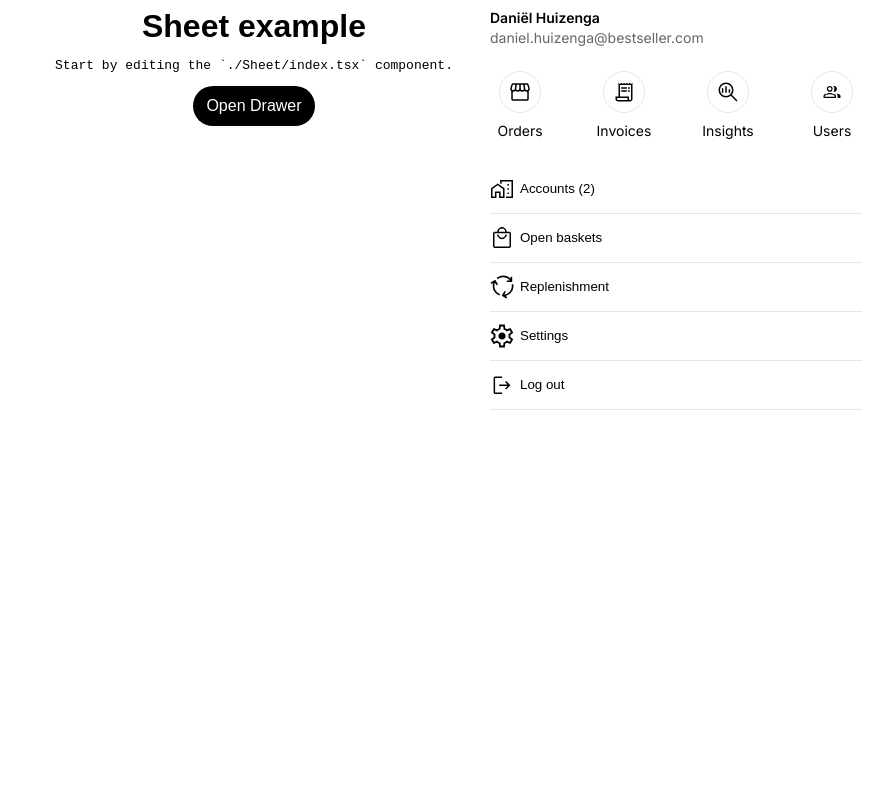
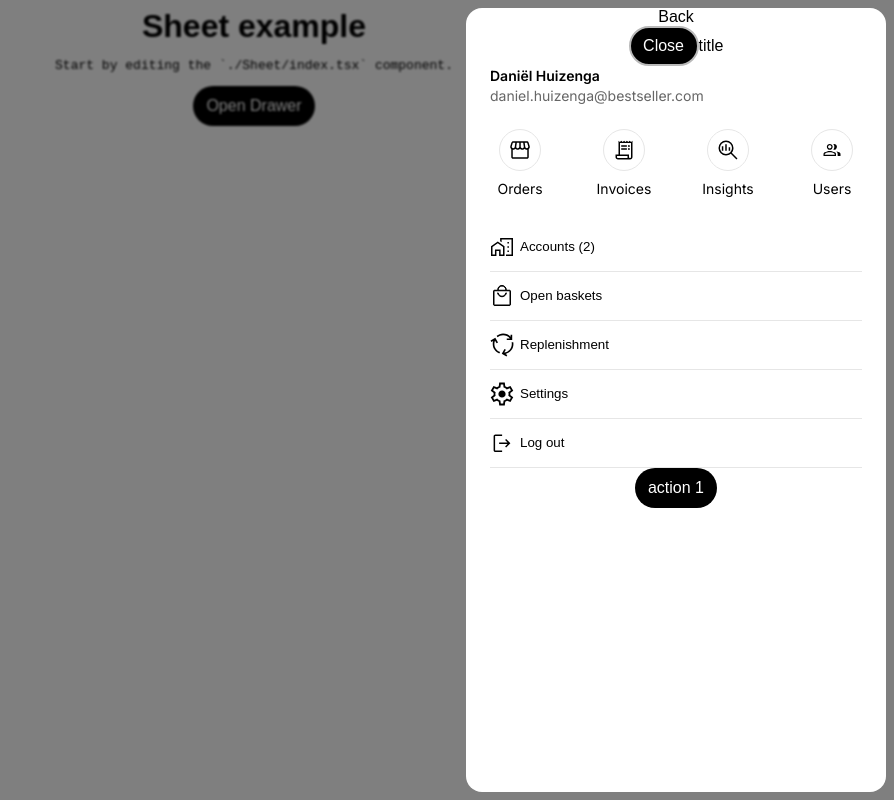
Before and after one commit to fietsmand/React-sheets-component-playground, a React (Vite) app: page / in a window 1280 px wide. Both pictures are taken after a click on the button "Open Drawer". Shown: the whole page, without its empty margins (386-1280 px from the left). Built offline with nearby package versions, Linux system fonts and the light colour scheme.

Commit message:
Progress

```diff
--- a/src/App.tsx
+++ b/src/App.tsx
@@ -1,7 +1,7 @@
 import { useRef } from "react";
 import { Button } from "./resources/Button";
 import "./styles.css";
-import { Sheet, SheetRef } from "./Sheet";
+import { Sheet, SheetFooter, SheetHeader, SheetRef } from "./Sheet";
 import { ProfileView } from "./resources/ProfileView";
 
 //use ref
@@ -24,7 +24,23 @@ export default function App() {
         Open Drawer
       </Button>
 
-      <Sheet ref={sheetRef}>
+      <Sheet
+        ref={sheetRef}
+        header={<SheetHeader header={"title"} />}
+        footer={
+          <SheetFooter>
+            <Button
+              clickAction={() => {
+                const isConfirm = confirm("DO YOU WANT TO SAVE");
+                console.log("🚀 ~ App ~ isConfirm:", isConfirm);
+                if (isConfirm) sheetRef.current?.close();
+              }}
+            >
+              action 1
+            </Button>
+          </SheetFooter>
+        }
+      >
         <ProfileView />
       </Sheet>
     </div>
--- a/src/Sheet/index.tsx
+++ b/src/Sheet/index.tsx
@@ -1,33 +1,86 @@
 import {
   PropsWithChildren,
+  ReactNode,
   RefObject,
   useImperativeHandle,
+  useRef,
   useState,
 } from "react";
-import styles from "./sheet.module.scss";
+import styles from "./Sheet.module.scss";
+import { Button } from "../resources/Button";
 
 export interface SheetRef {
   open: () => void;
+  close: () => void;
 }
 
 export interface SheetProps extends PropsWithChildren {
   ref: RefObject<SheetRef>;
+  footer: ReactNode;
+  header: ReactNode;
 }
 
-export function Sheet({ children, ref }: SheetProps) {
+// export function SheetHeader({ children }) {
+//   return children;
+// }
+interface SheetHeaderProps {
+  header: ReactNode;
+}
+
+export function SheetHeader({ header }: SheetHeaderProps) {
+  return (
+    <header>
+      <div>Back</div>
+      <Button
+        clickAction={() => {
+          sheetRef.current?.close();
+        }}
+        variant={"primary"}
+      >
+        Close
+      </Button>
+      {header}
+    </header>
+  );
+}
+
+interface SheetFooterProps extends PropsWithChildren {
+  footer: ReactNode;
+}
+export function SheetFooter({ children }: SheetFooterProps) {
+  return <footer>{children}</footer>;
+}
+
+export function Sheet({ children, ref, footer, header }: SheetProps) {
   const [isOpen, setIsOpen] = useState(false);
+  const dialogRef = useRef<HTMLDialogElement>(null);
+
   useImperativeHandle(ref, () => {
     return {
       open() {
         setIsOpen(true);
+        dialogRef.current?.showPopover();
+      },
+      close() {
+        setIsOpen(false);
+        console.log("AAA");
+        dialogRef.current?.hidePopover();
       },
     };
   }, []);
-  if (!isOpen) return null;
 
   return (
-    <dialog className={styles.dialog} open={isOpen}>
-      {children}
+    <dialog
+      className={styles.dialog}
+      ref={dialogRef}
+      onClose={() => {
+        setIsOpen(false);
+      }}
+      popover="auto"
+    >
+      {header}
+      {isOpen && <div>{children}</div>}
+      {footer}
     </dialog>
   );
 }
```
